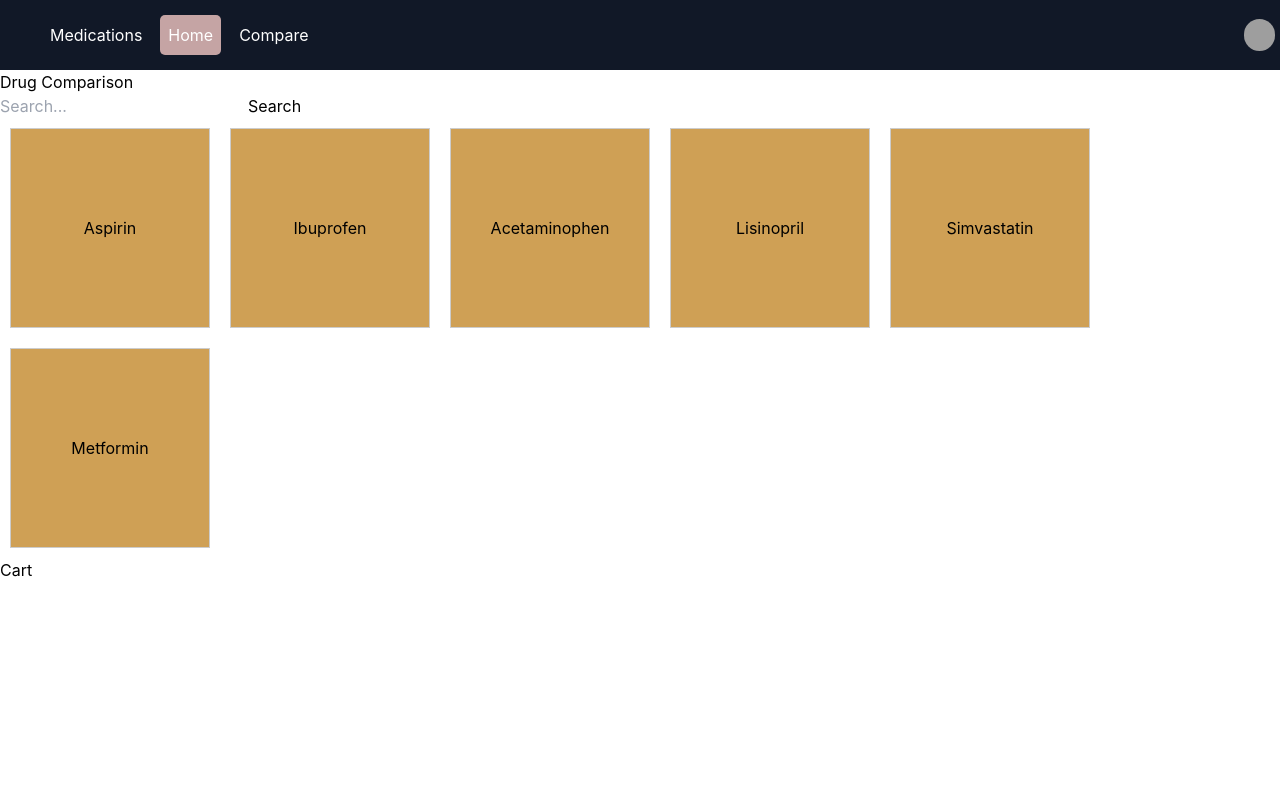
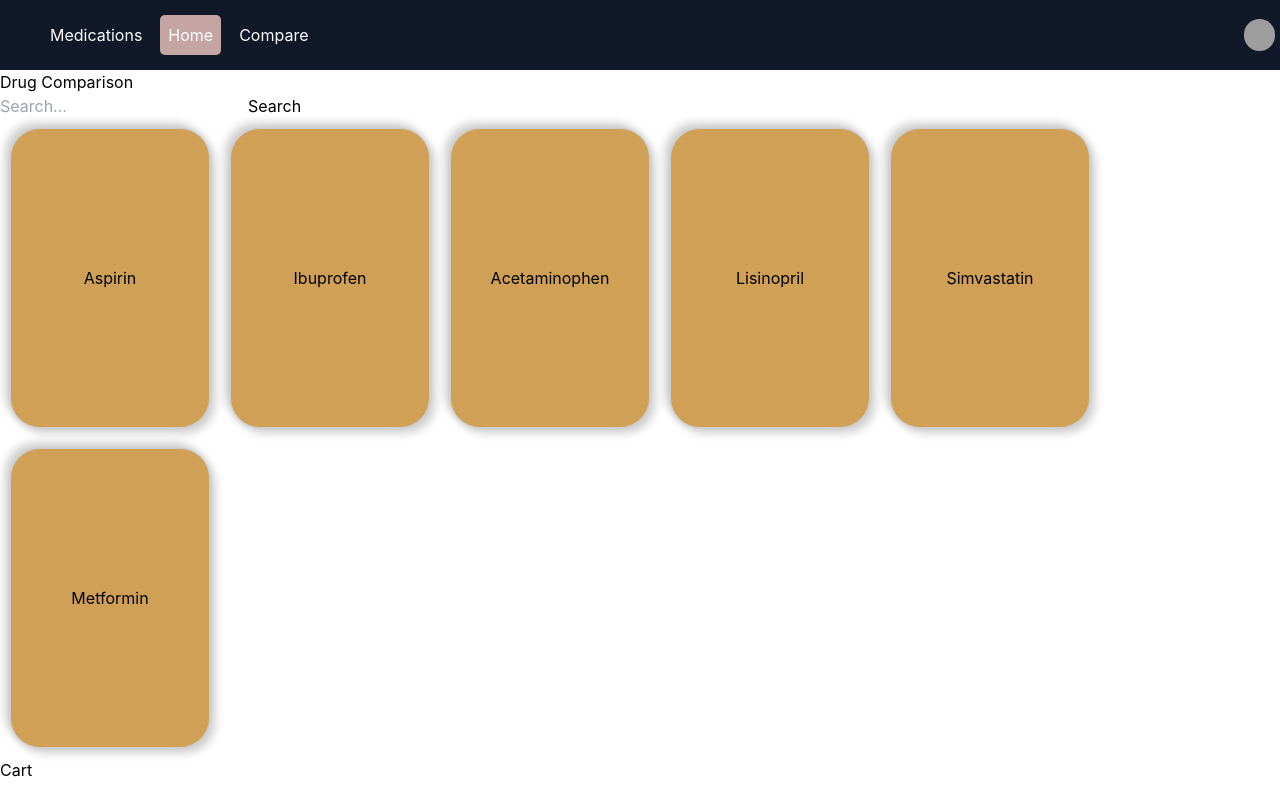
Before and after one commit to Silicon-Smugglers/Front-End, a React (Create React App) app: page /compare in a window 1280 px wide. Built offline with nearby package versions, Linux system fonts and the light colour scheme; grey boxes are pictures that could not be loaded.

Commit message:
just a few cosmetic changes

```diff
--- a/src/pages/css/Compare.css
+++ b/src/pages/css/Compare.css
@@ -6,14 +6,18 @@
 
 .square-tile {
     width: 200px; /* Adjust the width to make it square */
-    height: 200px; /* Same height as width to create a square */
+    height: 300px; /* Same height as width to create a square */
     margin: 10px; /* Adjust margin as needed for spacing */
     background-color: #cfa055; /* Background color for the tile */
     display: flex;
     justify-content: center;
     align-items: center;
     border: 1px solid #ccc; /* Add a border for styling */
-  }
+    border-radius: 30px;
+    /* Add 3D shadow effect */
+  box-shadow: 5px 5px 10px rgba(0, 0, 0, 0.2), -5px -5px 10px rgba(0, 0, 0, 0.2);
+}
+
 
 .tile-content {
     text-align: center;
```
